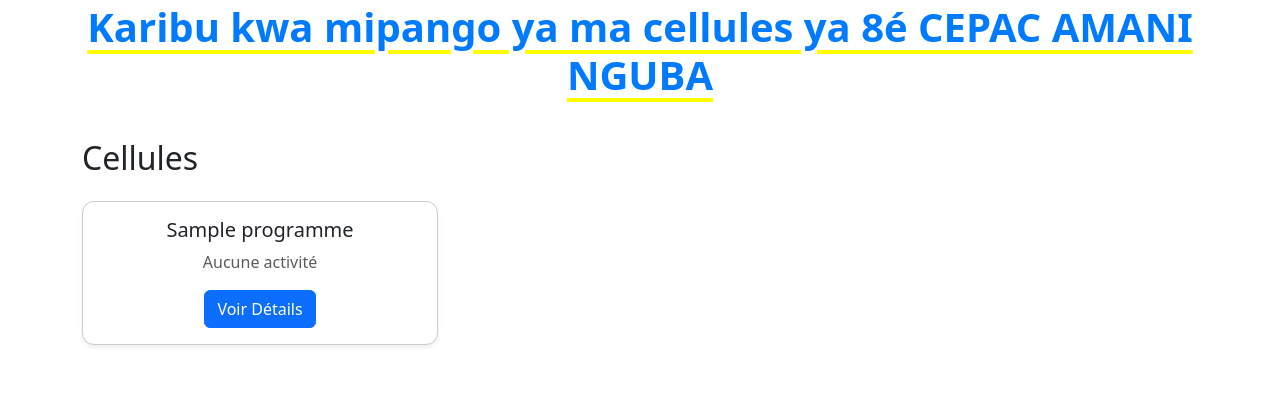
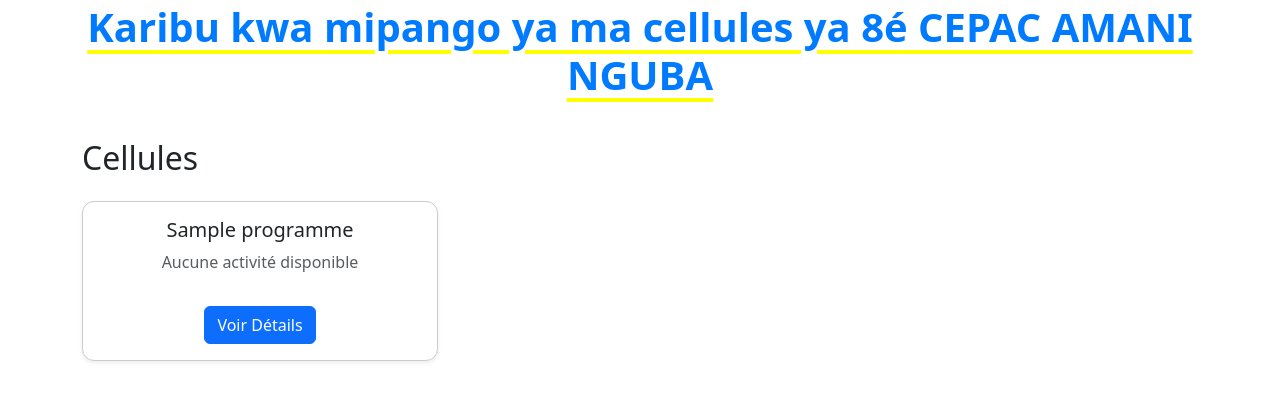
Before and after one commit to Andrebeet1/group, a Django app: page / in a window 1280 px wide. Shown: the part 101-502 px from the top of the page. Run offline with Django 4.2, Linux system fonts and the light colour scheme; tables that the repository leaves empty hold one stand-in row (values such as "Sample post").

Commit message:
Update accueil.html

```diff
--- a/programmes/templates/accueil.html
+++ b/programmes/templates/accueil.html
@@ -37,18 +37,18 @@
     <div class="col-md-4">
         <div class="card custom-card shadow-sm">
             <div class="card-body text-center">
-                <h5 class="card-title">{{ programme.nom }}</h5>
-
-                {% if programme.activite_set.all %}
-                {% with premiere_activite=programme.activite_set.first %}
-                    <p class="card-text"><strong>Jour & Date :</strong> {{ premiere_activite.jour_date }}</p>
-                    <p class="card-text"><strong>Tutaingiliya :</strong> {{ premiere_activite.tutaingiliya }}</p>
-                {% endwith %}
+                {% if programme.activite_set.exists %}
+                    {% with premiere_activite=programme.activite_set.first %}
+                        <h5 class="card-title">{{ premiere_activite.nom_groupe }}</h5>
+                        <p class="card-text"><strong>Jour & Date :</strong> {{ premiere_activite.jour_date }}</p>
+                        <p class="card-text"><strong>Tutaingiliya :</strong> {{ premiere_activite.tutaingiliya }}</p>
+                    {% endwith %}
                 {% else %}
-                    <p class="text-muted">Aucune activité</p>
+                    <h5 class="card-title">{{ programme.nom }}</h5>
+                    <p class="text-muted">Aucune activité disponible</p>
                 {% endif %}
 
-                <a href="{% url 'detail_programme' programme.id %}" class="btn btn-primary">Voir Détails</a>
+                <a href="{% url 'detail_programme' programme.id %}" class="btn btn-primary mt-3">Voir Détails</a>
             </div>
         </div>
     </div>
```
